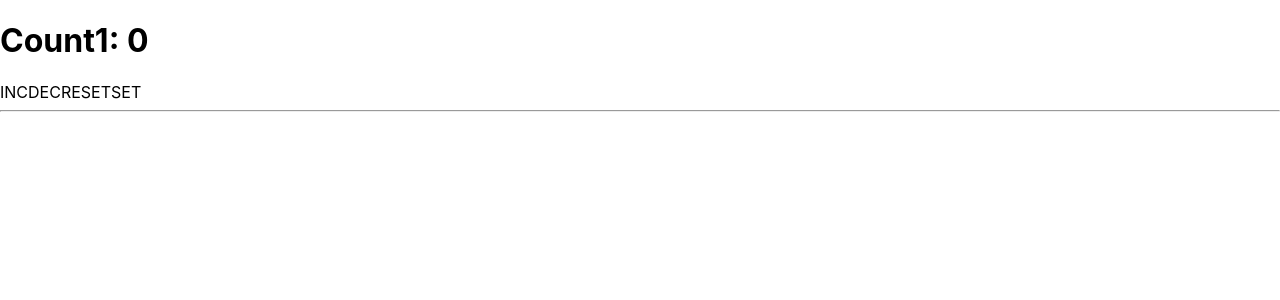
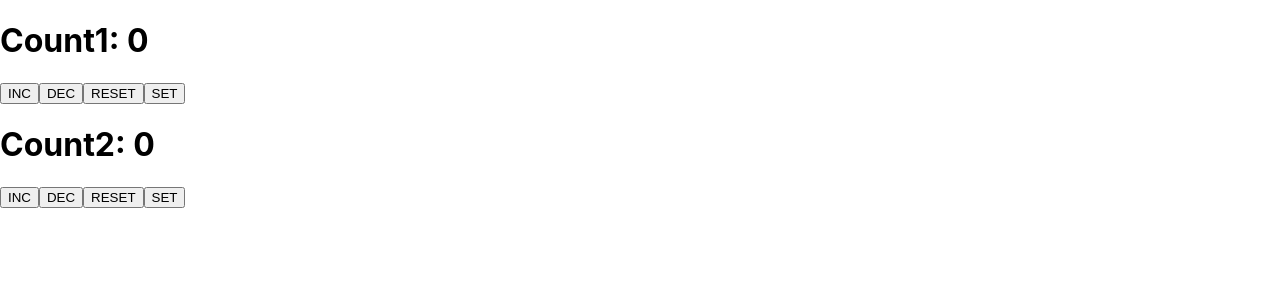
Before and after one commit to KyryloPikhno/React_modul, a React (Create React App) app: page / in a window 1280 px wide. Shown: the top 300 px of the page. Built offline with nearby package versions, Linux system fonts and the light colour scheme.

Commit message:
my commit

```diff
--- a/src/App.js
+++ b/src/App.js
@@ -9,9 +9,8 @@ function App() {
         <div>
             <Count1/>
         </div>
-        <hr/>
         <div>
-            {/*<Count2/>*/}
+            <Count2/>
         </div>
     </div>
   );
--- a/src/components/count1/Count1.js
+++ b/src/components/count1/Count1.js
@@ -7,10 +7,11 @@ const Count1 = () => {
     return (
         <div>
             <h1>Count1: {state.count1}</h1>
-            <buttun onClick={()=>dispatch({type: inc})}>INC</buttun>
-            <buttun onClick={()=>dispatch({type: dec})}>DEC</buttun>
-            <buttun onClick={()=>dispatch({type: reset})}>RESET</buttun>
-            <buttun onClick={()=>dispatch({type: set, payload:10})}>SET</buttun>
+
+            <button onClick={()=>dispatch({type: inc})}>INC</button>
+            <button onClick={()=>dispatch({type: dec})}>DEC</button>
+            <button onClick={()=>dispatch({type: reset})}>RESET</button>
+            <button onClick={()=>dispatch({type: set, payload:10})}>SET</button>
         </div>
     );
 };
--- a/src/components/count2/Count2.js
+++ b/src/components/count2/Count2.js
@@ -7,12 +7,13 @@ const Count2 = () => {
     return (
         <div>
             <h1>Count2: {state.count2}</h1>
-            <buttun onClick={()=>dispatch({type: inc})}>INC</buttun>
-            <buttun onClick={()=>dispatch({type: dec})}>DEC</buttun>
-            <buttun onClick={()=>dispatch({type: reset})}>RESET</buttun>
-            <buttun onClick={()=>dispatch({type: set, payload:20})}>SET</buttun>
+
+            <button onClick={()=>dispatch({type: inc})}>INC</button>
+            <button onClick={()=>dispatch({type: dec})}>DEC</button>
+            <button onClick={()=>dispatch({type: reset})}>RESET</button>
+            <button onClick={()=>dispatch({type: set, payload:20})}>SET</button>
         </div>
     );
 };
 
-export {Count2};
+ export {Count2};
--- a/src/reducers/count1.reducer.js
+++ b/src/reducers/count1.reducer.js
@@ -22,4 +22,4 @@ let reducer = (state, action) =>{
 
 const useCount1Reducer = () => useReducer(reducer, {count1: 0})
 
-export {reducer,useCount1Reducer}
+export {reducer, useCount1Reducer}
--- a/src/reducers/count2.reducer.js
+++ b/src/reducers/count2.reducer.js
@@ -1,4 +1,4 @@
-import {useReducer} from "@types/react";
+import {useReducer} from "react";
 
 import {dec, inc, reset, set} from "./count.actions";
 
@@ -21,4 +21,6 @@ let reducer =(state, action) =>{
 
 const useCount2Reducer = () => useReducer(reducer, {count2: 0})
 
-export {reducer,useCount2Reducer}
+let reducer2 = reducer
+
+export {reducer2 ,useCount2Reducer}
```
